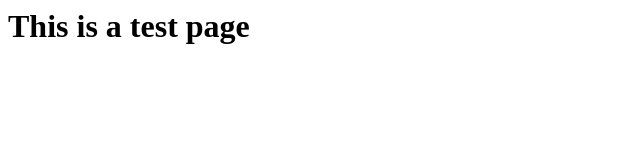
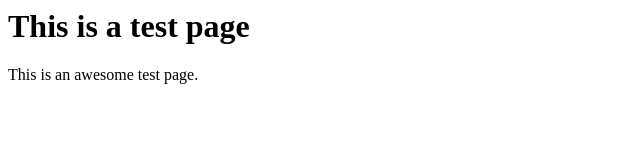
Before and after one commit to chuckrose1/bdmedia.com, a plain HTML site: page testpage.html in a window 1280 px wide. Shown: the whole page, without its empty margins (0-640 px from the left). Drawn offline with Linux system fonts and the light colour scheme.

Commit message:
I made a change Jocko

```diff
--- a/testpage.html
+++ b/testpage.html
@@ -2,4 +2,5 @@
 <head></head>
 <body>
 <h1>This is a test page</h1>
+<p> This is an awesome test page. </p>
 </body>
```
